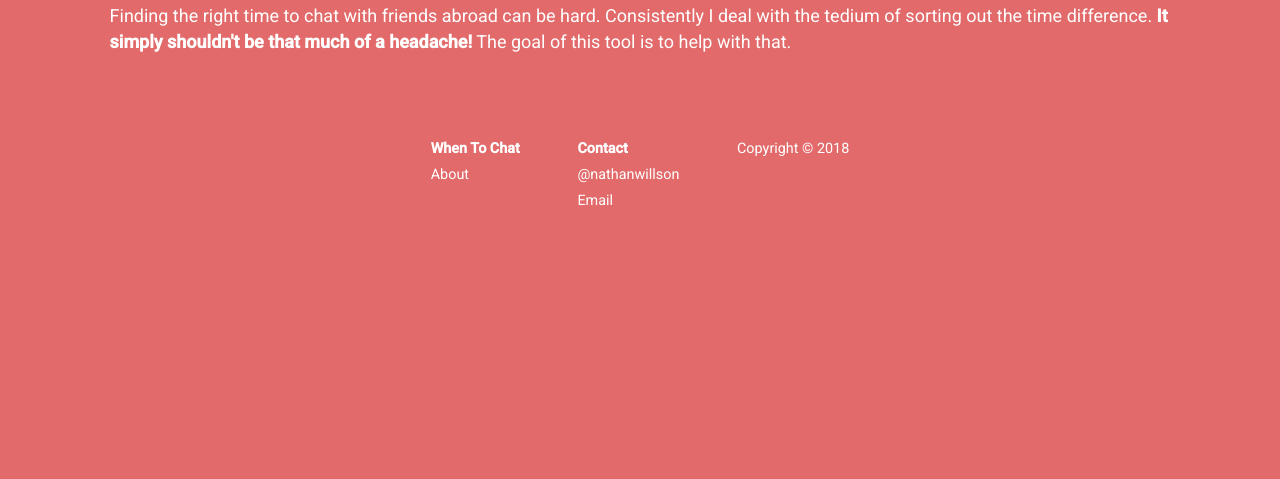
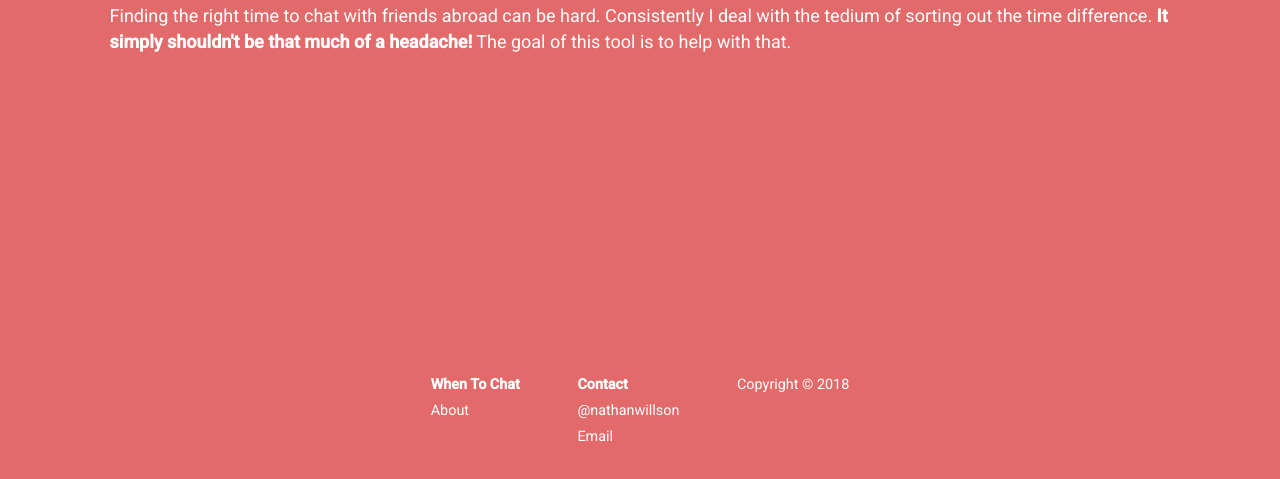
Before and after one commit to nbw/whentochat, a Gatsby site: page /about in a window 1280 px wide. Shown: the part 317-796 px from the top of the page. Built offline with nearby package versions, Linux system fonts and the light colour scheme; Gatsby itself is replaced by a stand-in of ours.

Commit message:
Styling so that footer is always at bottom (thanks drew!)

```diff
--- a/src/components/layout.css
+++ b/src/components/layout.css
@@ -646,6 +646,10 @@ h1 {
   text-transform: uppercase;
 }
 
+.mainContainer {
+  min-height: calc(100vh - 140px);
+}
+
 #toggleTimeFormat button {
   display: block;
   margin: auto;
@@ -786,11 +790,11 @@ hr {
 }
 
 .footer {
-  bottom: 0;
+  height: 140px;
   display: block;
   margin: auto;
-  margin-top: 2em;
-  margin-bottom: 2em;
+  padding-top: 2em;
+  padding-bottom: 2em;
   max-width: 960px;
   font-size: 0.8rem;
   text-align: center;
--- a/src/components/layout.js
+++ b/src/components/layout.js
@@ -32,6 +32,7 @@ const Layout = ({ children }) => (
           <html lang="en" />
           <link href="https://fonts.googleapis.com/css?family=Roboto:400,500" rel="stylesheet" />
         </Helmet>
+      <div className='mainContainer' >
         <Header siteTitle={data.site.siteMetadata.title} siteSubtitle={data.site.siteMetadata.subtitle} />
         <div
           style={{
@@ -43,6 +44,7 @@ const Layout = ({ children }) => (
         >
           {children}
         </div>
+      </div>
       <Footer
         siteTitle={data.site.siteMetadata.title}
         email={data.site.siteMetadata.email}
```
